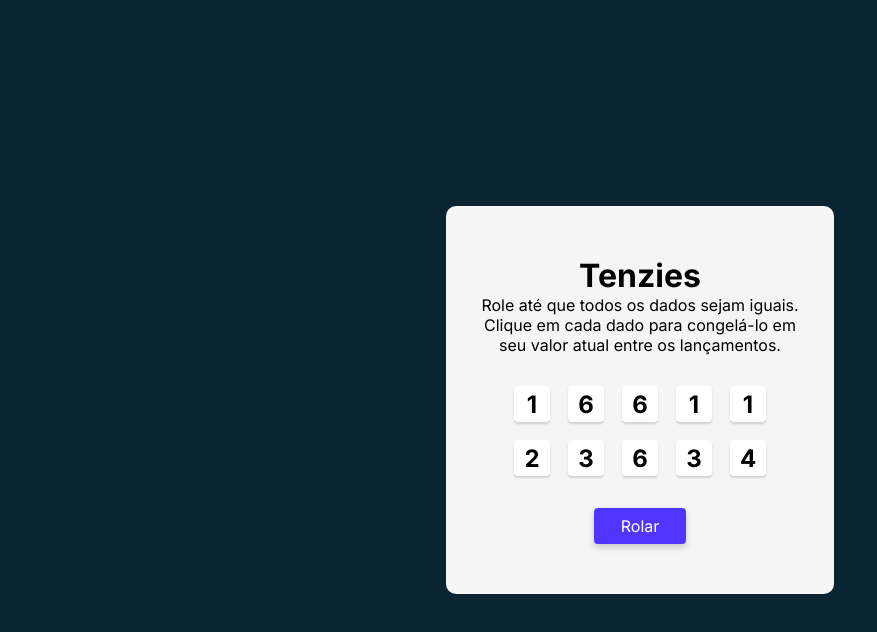
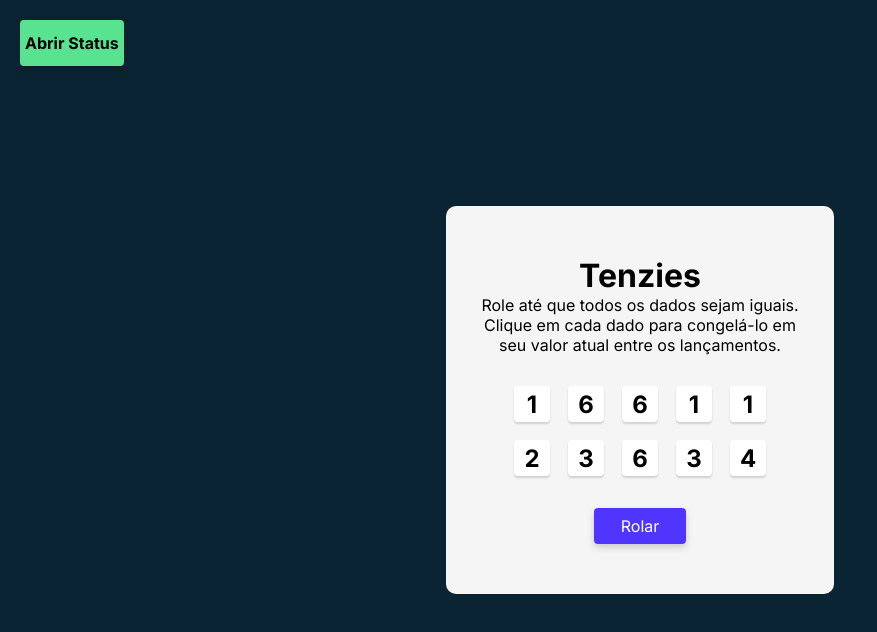
Before and after one commit to Juranda/TenziesScrimba, a React (Vite) app: page / in a window 1280 px wide. Shown: the top 632 px of the page, without its empty margins (0-877 px from the left). Built offline with nearby package versions, Linux system fonts and the light colour scheme.

Commit message:
Modal de status adicionado

```diff
--- a/src/App.jsx
+++ b/src/App.jsx
@@ -2,11 +2,13 @@ import { nanoid } from 'nanoid';
 import { useEffect, useState } from "react";
 import Dice from "./components/Dice";
 import Confetti from 'react-confetti';
+import Modal from './components/Modal';
 
 export default function App() {
 
   const [dices, setDices] = useState(allRandomDices());
   const [tenzies, setTenzies] = useState(false);
+  const [modalOpen, setModalState] = useState(false);
 
   useEffect(() => {
     const firstNum = dices[0].value;
@@ -68,10 +70,14 @@ export default function App() {
   function gameWon() {
     setTenzies(true);
   }
+
   function newGame() {
-
     setTenzies(false);
     setDices(allRandomDices());
+  }
+
+  function toggleModal() {
+    setModalState(prev => !prev);
   }
 
   const diceElements = dices.map(dice => {
@@ -81,10 +87,8 @@ export default function App() {
 
   return (
     <div className="Game">
+      {tenzies && <Confetti />}
       <div className="game-box">
-      {
-        tenzies ? <Confetti /> : ""
-      }
         <div className="top-texts">
           <h1>Tenzies</h1>
           <p>Role até que todos os dados sejam iguais. Clique em cada dado para congelá-lo em seu valor atual entre os lançamentos.</p>
@@ -92,8 +96,18 @@ export default function App() {
         <div className="dices">
           {diceElements}
         </div>
-        <button onClick={tenzies ? newGame : rool} className="roll-button">{tenzies ? "De novo" : "Rolar"}</button>
+        <div className="buttons">
+          <button onClick={tenzies ? newGame : rool} className="roll-button">{tenzies ? "De novo" : "Rolar"}</button>
+          {tenzies &&
+            <button className="roll-button">Status</button>
+          }
+        </div>
       </div>
+      <Modal isActive={modalOpen} />
+
+      <button onClick={toggleModal} className="roll-button status-button">
+          { modalOpen ? "Fechar status" : "Abrir Status" }
+      </button>
     </div>
   );
 }
--- a/src/components/Dice.jsx
+++ b/src/components/Dice.jsx
@@ -1,4 +1,4 @@
-export default function Dice({ onClick, id, value, isHeld }) {
+export default function Dice({ onClick, value, isHeld }) {
     return (
         <div onClick={onClick} className={isHeld ? "dice dice-held" : "dice"}>
             <h2>{value}</h2>
--- /dev/null
+++ b/src/components/Modal.jsx
@@ -0,0 +1,17 @@
+import StatAttribute from "./StatAttribute";
+
+export default function Modal({ isActive, children, closeModal }) {
+
+
+    return isActive &&
+        <div className="game-stats-modal">
+            <div className="game-stats">
+                <h1 className="game-stats-title">Status</h1>
+                <div className="stats">
+                    <StatAttribute name="Tempo de jogo" value="00:00" />
+                    <StatAttribute name="Dados gerados" value="73" />
+                    <StatAttribute name="Dados marcados" value="14" />
+                </div>
+            </div>
+        </div>
+}
--- /dev/null
+++ b/src/components/StatAttribute.jsx
@@ -0,0 +1,6 @@
+export default function StatAttribute({ name, value }) {
+    return <div className="attribute">
+        <h3>{name}</h3>
+        <p>{value}</p>
+    </div>
+}
--- a/src/index.css
+++ b/src/index.css
@@ -10,6 +10,9 @@
     box-sizing: 0;
     font-family: 'Inter', sans-serif;
 }
+html {
+    background-color: #0B2434;
+}
 
 button {
     all: unset;
@@ -18,10 +21,10 @@ button {
 
 .Game {
     height: 100vh;
-    background: #0B2434;
     display: flex;
     justify-content: center;
     align-items: center;
+    position: relative;
 }
 
 .game-box {
@@ -57,9 +60,22 @@ button {
     display: flex;
     justify-content: center;
     align-items: center;
+    transition: ease .1s;
 }
+
+.dice:active {
+    transform: scale(1.2);
+}
+
 .dice-held {
     background-color: #59E391;
+}
+
+.buttons {
+    display: flex;
+    gap: 20px;
+    width: 100%;
+    justify-content: center;
 }
 
 .roll-button {
@@ -72,3 +88,45 @@ button {
     box-shadow: 0px 3.2px 7.68px rgba(0, 0, 0, 0.18);
     border-radius: 4px;
 }
+
+.roll-button:active {
+    box-shadow: inset 0px 3.2px 7.68px rgba(0, 0, 0, 0.5);
+}
+
+.game-stats-modal {
+    position: absolute;
+    width: 100%;
+    height: 100%;
+    display: flex;
+    justify-content: center;
+    align-items: center;
+    background-color: rgba(0, 0, 0, 0.25);
+}
+
+.game-stats {
+    background-color: white;
+    width: calc(0.8 * var(--min-game-size));
+    height: calc(1.3 * var(--min-game-size));
+    padding: 34px;
+    border-radius: 10px;
+}
+
+.game-stats-title {
+    text-align: center;
+}
+
+.game-stats .stats {
+    display: flex;
+    flex-direction: column;
+    gap: 20px;
+}
+
+.status-button {
+    position: absolute;
+    top: 20px;
+    left: 20px;
+    color: black;
+    background-color: #59E391;
+    padding: 5px;
+    font-weight: 700;
+}
```
